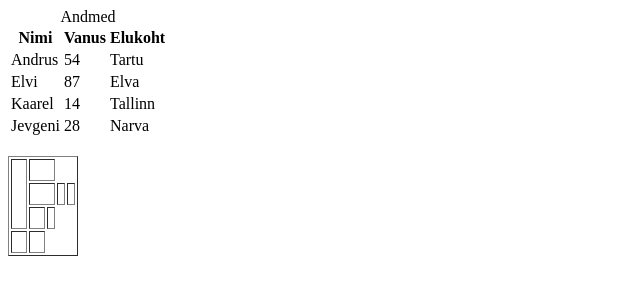
After one commit to mpalmeos/Koduleht, a PHP site: page /Harjutus2/harjutus2.html in a window 1280 px wide. The commit adds this page. Shown: the top 300 px of the page, without its empty margins (0-640 px from the left). Run offline with PHP 8.4, Linux system fonts and the light colour scheme; lists and menus that the app fills with data are empty.

Commit message:
Tabelite ülesanne

```diff
--- /dev/null
+++ b/Harjutus2/harjutus2.html
@@ -0,0 +1,43 @@
+<!DOCTYPE html>
+<html>
+<head>
+	<meta charset="utf-8">
+	<title>Table mania!</title>
+</head>
+<body>
+	<table>
+	<caption>Andmed</caption>
+		<tr>
+			<th>Nimi</th><th>Vanus</th><th>Elukoht</th>
+		</tr>
+		<tr>
+			<td>Andrus</td><td>54</td><td>Tartu</td>
+		</tr>
+		<tr>
+			<td>Elvi</td><td>87</td><td>Elva</td>
+		</tr>
+		<tr>
+			<td>Kaarel</td><td>14</td><td>Tallinn</td>
+		</tr>
+		<tr>
+			<td>Jevgeni</td><td>28</td><td>Narva</td>
+		</tr>
+	</table>
+	<br/>
+
+	<table border="1">
+		<tr>
+			<th rowspan="3"> &nbsp&nbsp&nbsp </th><th colspan="3"> &nbsp </th>
+		</tr>
+		<tr>
+			<th colspan="3"> &nbsp&nbsp&nbsp </th><th>&nbsp </th><th>&nbsp </th>
+		</tr>
+		<tr>
+			<th> &nbsp </th><th> &nbsp </th>
+		</tr>
+		<tr>
+			<th rowspan="3"> <th>&nbsp&nbsp&nbsp </th>
+		</tr>
+	</table>
+</body>
+</html>
--- a/index.php
+++ b/index.php
@@ -8,7 +8,7 @@
 
 	<body>
 		<h1>Welcome to my homepage!</h1>
-		<img src="Kass.jpg" alt="Sorry, missed it" width="300" height="400"/>
+		<img src="Kass.jpg" alt="Sorry, missed it" width="300" height="400"/> <br/>
 		<div>
 		<a href="/~mpalmeos/Harjutus1">Praktikum 1</a> <br/>
 		<a href="/~mpalmeos/Harjutus2">Praktikum 2</a>
```
